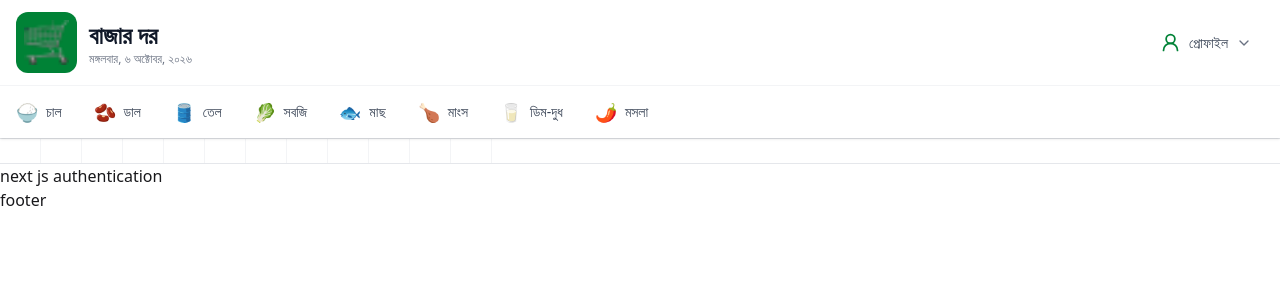
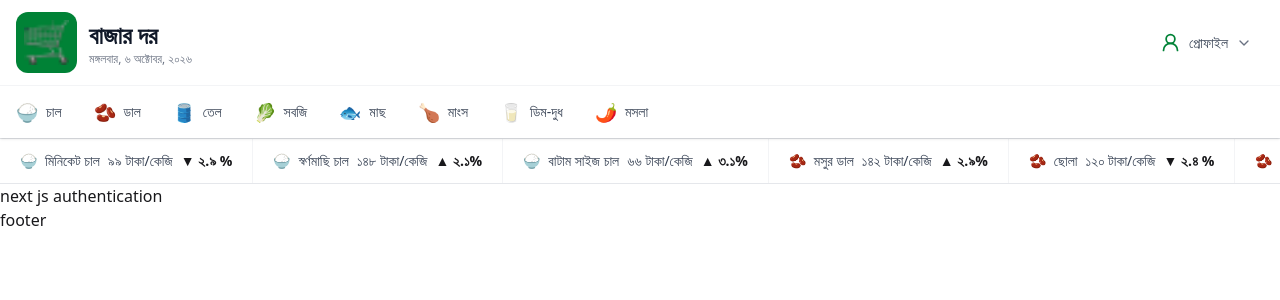
Before and after one commit to sanjida-sima/-B14-A7-Bazar-Dor, a Next.js app: page / in a window 1280 px wide. Shown: the top 300 px of the page. Built offline with nearby package versions, Linux system fonts and the light colour scheme.

Commit message:
finished priceticker section

```diff
--- a/src/components/PriceTicker.tsx
+++ b/src/components/PriceTicker.tsx
@@ -28,6 +28,23 @@ const PriceTicker = () => {
                     className="flex items-center gap-2 px-5 py-3 border-r border-gray-100 whitespace-nowrap"
                     >
                         {/* product-emoji */}
+                        <span className="text-sm">
+                            {item.emoji}
+                        </span>
+                        {/* product name */}
+                        <span  className="text-sm font-medium text-gray-700">
+                            {item.name}
+                        </span>
+                        {/* product price */}
+                        <span className="text-sm text-gray-700 ">
+                            {formatNumber(item.price)} টাকা/কেজি
+                        </span>
+                        {/* price change */}
+                        <span className="{` text-sm font-semibold ${item.change > 0
+                        ? 'text-red-500' : item.change < 0 ?'text-green-500' : 'text-gray-500'
+                        }`}">
+                          {item.change > 0 ? `▲ ${formatNumber(item.change)}%` : item.change <0 ? `▼ ${formatNumber(Math.abs( item.change))} %` : '-'}
+                        </span>
 
 
                     </div>
```
